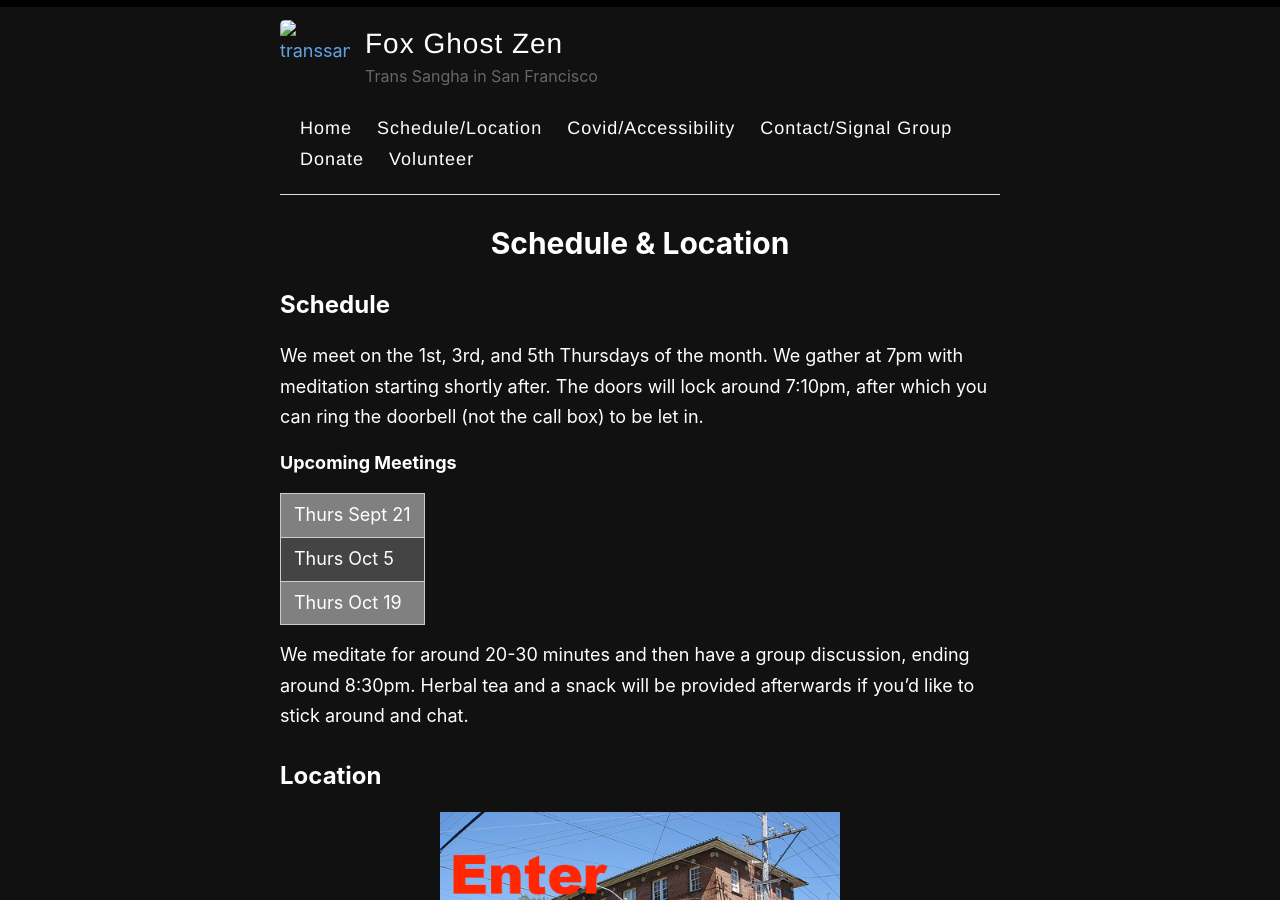
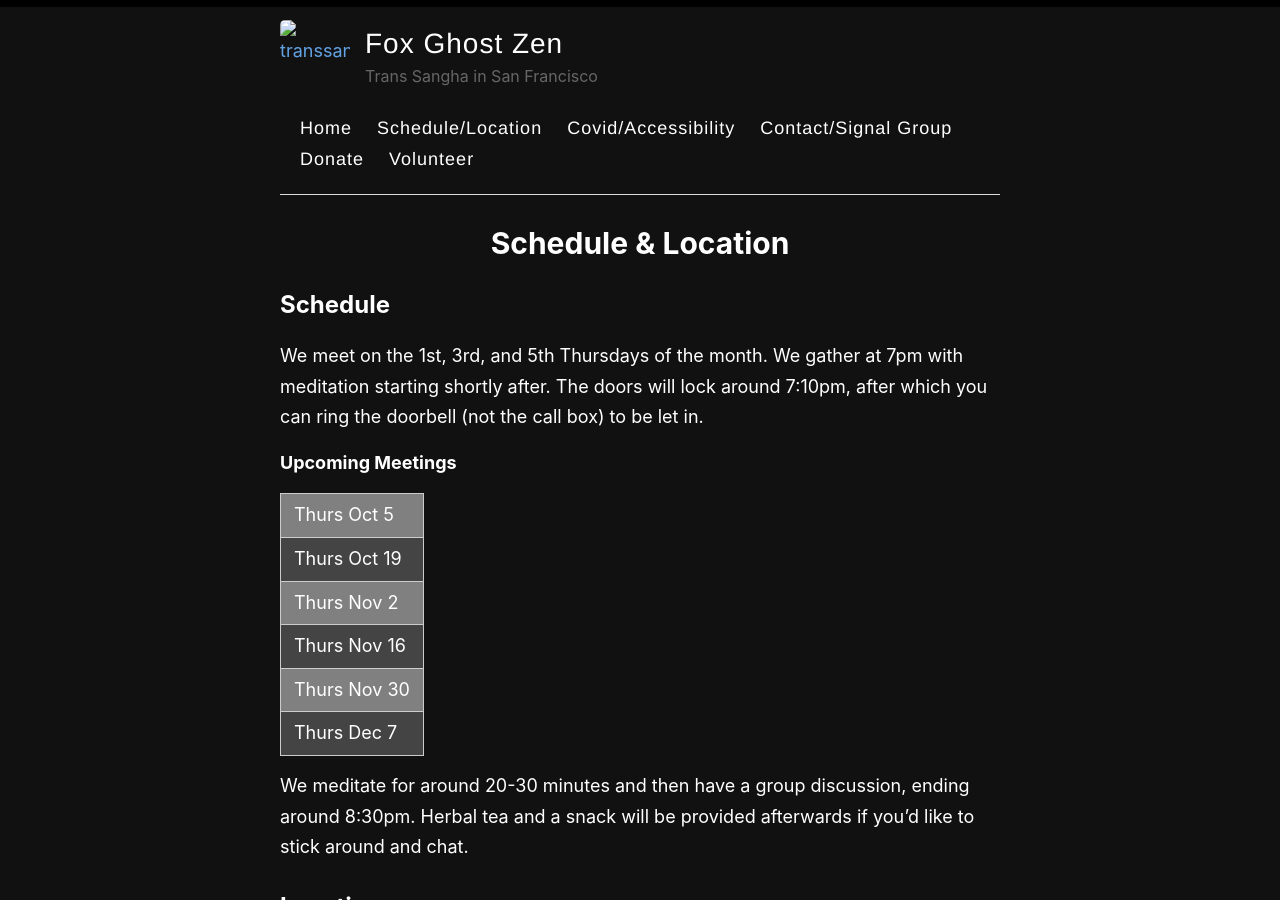
Before and after one commit to rykener/transsangha, a Jekyll site: the page built from _pages/schedule.md, in a window 1280 px wide and 900 px high. Built offline with Jekyll 4.4.1, drawn with Linux system fonts in a browser that asks for light colours.

Commit message:
add new dates

```diff
--- a/_pages/schedule.md
+++ b/_pages/schedule.md
@@ -10,9 +10,12 @@ We meet on the 1st, 3rd, and 5th Thursdays of the month. We gather at 7pm with m
 
 **Upcoming Meetings**
 
-| Thurs Sept 21 |
 | Thurs Oct 5   |
 | Thurs Oct 19  |
+| Thurs Nov 2   |
+| Thurs Nov 16  |
+| Thurs Nov 30  |
+| Thurs Dec 7   |
 
 We meditate for around 20-30 minutes and then have a group discussion, ending around 8:30pm. Herbal tea and a snack will be provided afterwards if you'd like to stick around and chat.
 
```
